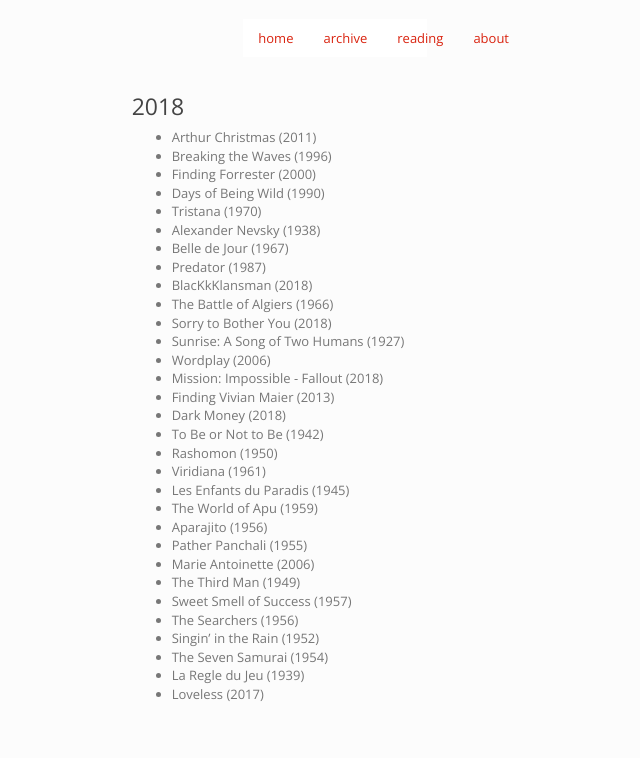
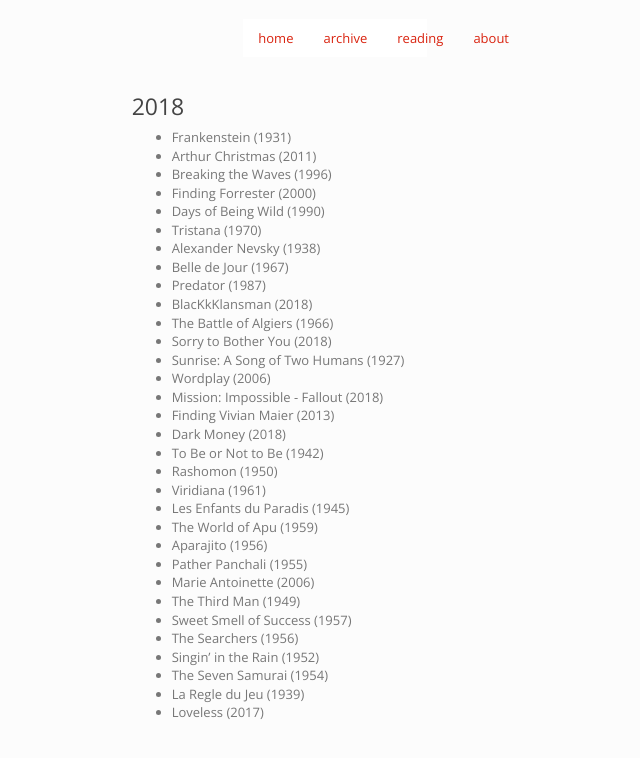
Before and after one commit to imtayadeway/imtayadeway.github.io, a Jekyll site: the page built from film/index.md, in a window 1280 px wide. Shown: the top 758 px of the page, without its empty margins (305-945 px from the left). Built offline with Jekyll 4.4.1, drawn with Linux system fonts in a browser that asks for light colours.

Commit message:
Frankenstein

```diff
--- a/film/index.md
+++ b/film/index.md
@@ -5,6 +5,7 @@
 
 ### 2018
 
+- Frankenstein (1931)
 - Arthur Christmas (2011)
 - Breaking the Waves (1996)
 - Finding Forrester (2000)
```
